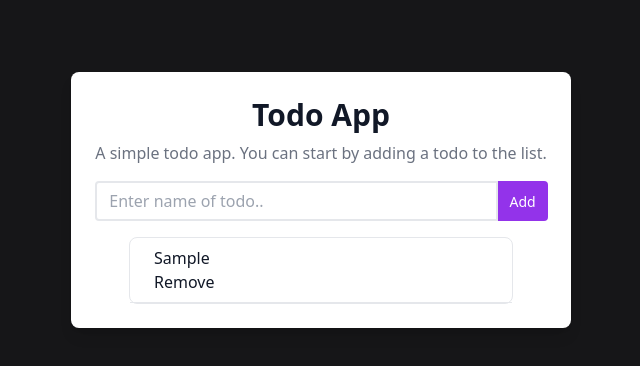
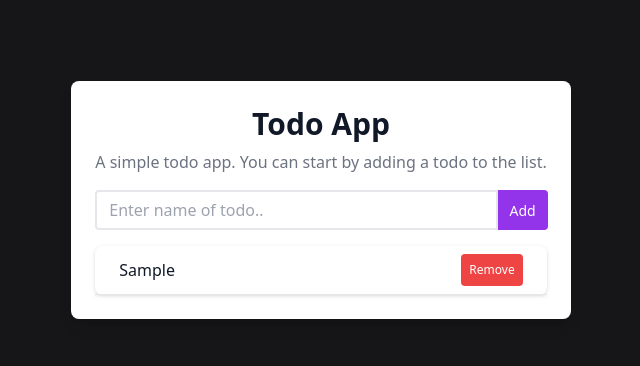
Before and after one commit to fayedbleh13/react-todo-app, a React (Vite) app: page / in a window 1280 px wide. Both pictures are taken after typing "Sample" into the empty fields and a click on the button "Add". Shown: the top 366 px of the page, without its empty margins (319-959 px from the left). Built offline with nearby package versions, Linux system fonts and the light colour scheme.

Commit message:
Update todoList.jsx

```diff
--- a/src/components/todoList.jsx
+++ b/src/components/todoList.jsx
@@ -9,13 +9,12 @@ export default function Todolist() {
 
     return (
         <div className="flex justify-center">
-
-            <ul className="bg-white rounded-lg border  w-96 text-gray-900">
+            <ul className="bg-white rounded-lg drop-shadow w-full text-gray-900">
                 {
                     todos?.map((todo) => (
-                        <li className="px-6 py-2 border-b border-gray-200 w-full rounded-t-lg" key={todo.id}>
-                            <p>{todo.task}</p>
-                            <button onClick={() => dispatch(deleteTodo(todo.id))}>Remove</button>
+                        <li className="flex place-content-between px-6 py-2 border-b border-gray-200 w-full rounded-t-lg" key={todo.id}>
+                            <p className="place-self-center">{todo.task}</p>
+                            <button className="remove-btn" onClick={() => dispatch(deleteTodo(todo.id))}>Remove</button>
                         </li>
                     ))
                 }
```
